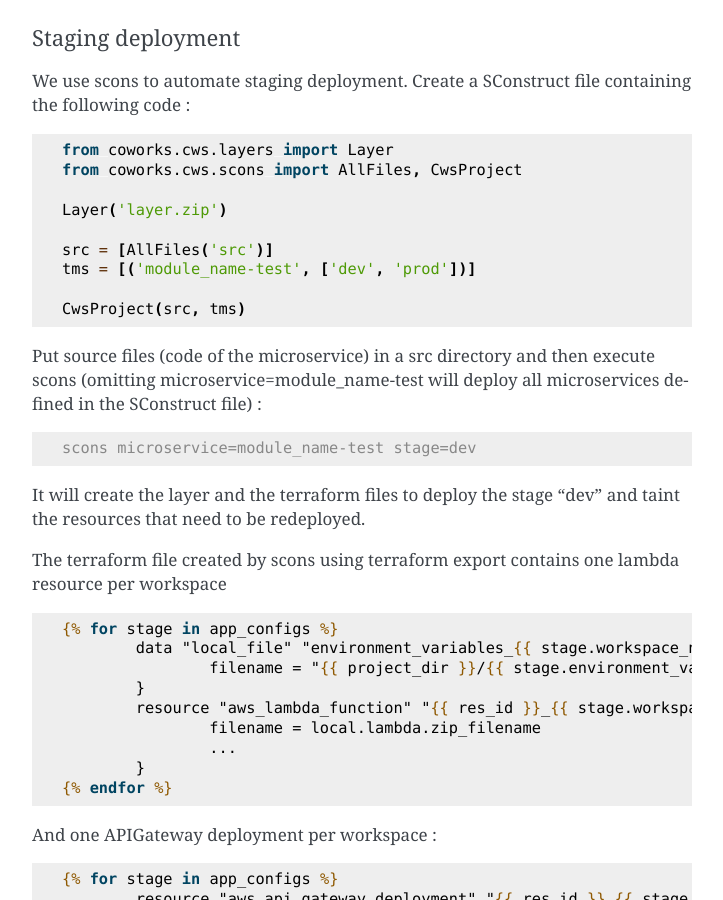
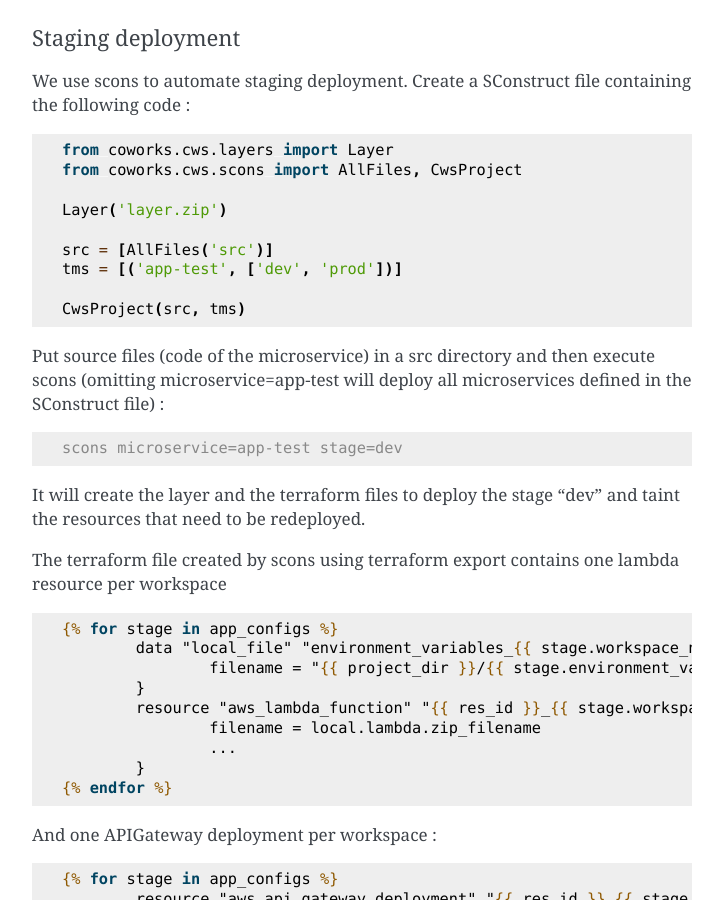
Before and after one commit to gdoumenc/coworks, a Sphinx documentation site: the page built from docs/tech_deployment.rst, in a window 1280 px wide and 900 px high, scrolled down 3814 px. Shown: the whole window, without its empty margins (388-1111 px from the left). Built offline with Sphinx 7.4.7, drawn with Linux system fonts in a browser that asks for light colours.

Commit message:
improve doc

```diff
--- a/docs/tech_deployment.rst
+++ b/docs/tech_deployment.rst
@@ -188,15 +188,15 @@
 	Layer('layer.zip')
 
 	src = [AllFiles('src')]
-	tms = [('module_name-test', ['dev', 'prod'])]
+	tms = [('app-test', ['dev', 'prod'])]
 
 	CwsProject(src, tms)
 
-Put source files (code of the microservice) in a src directory and then execute scons (omitting microservice=module_name-test will deploy all microservices defined in the SConstruct file) :
+Put source files (code of the microservice) in a src directory and then execute scons (omitting microservice=app-test will deploy all microservices defined in the SConstruct file) :
 
 .. code-block:: console
 
-	scons microservice=module_name-test stage=dev
+	scons microservice=app-test stage=dev
 
 It will create the layer and the terraform files to deploy the stage "dev" and taint the resources that need to be redeployed.
 
```
